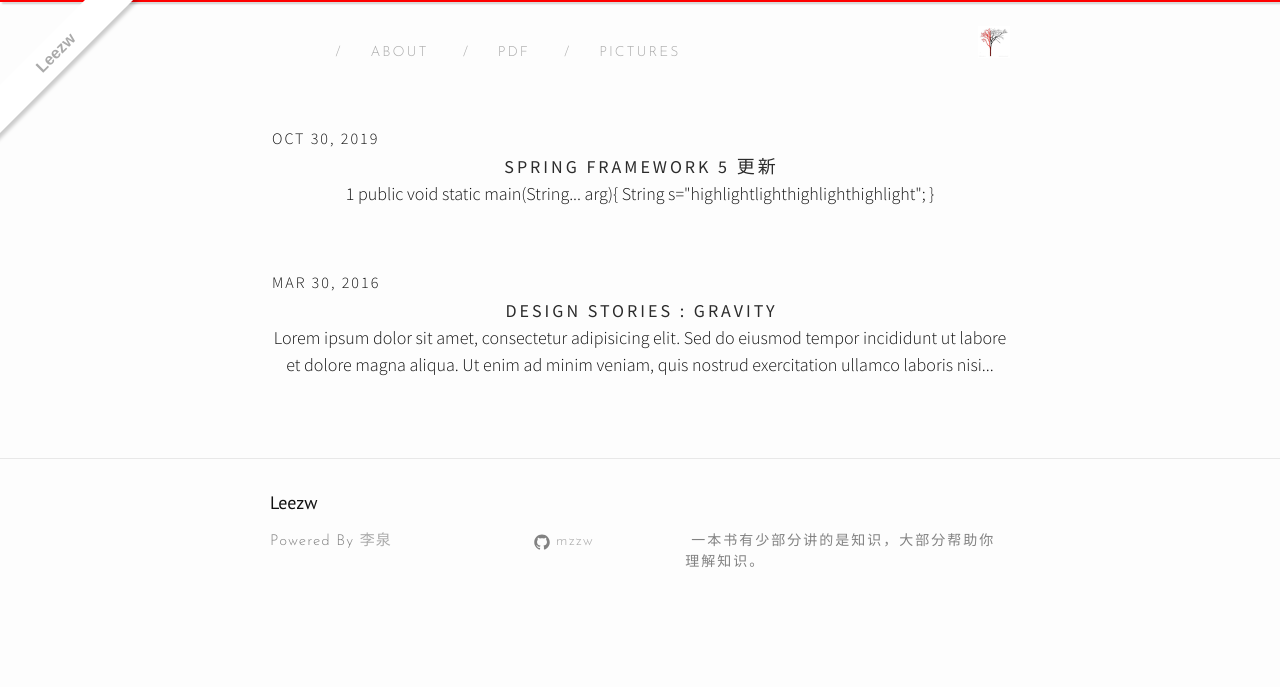
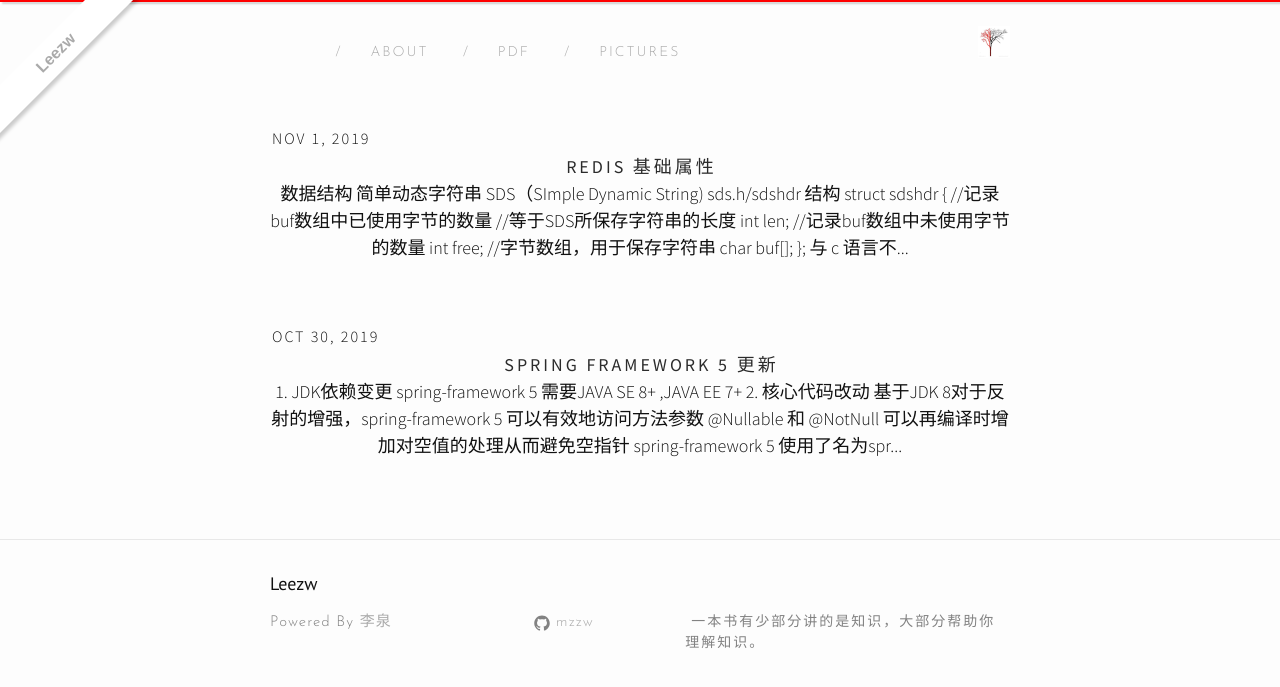
Before and after one commit to quantum-li/quantum-li.github.io, a Jekyll site: the page built from index.html, in a window 1280 px wide. Shown: the top 687 px of the page. Built offline with Jekyll 4.4.1, drawn with Linux system fonts in a browser that asks for light colours; nearby versions of some CDN libraries; the list of posts is cut into pages by our own code; some of the changed lines change nothing that is shown.

Commit message:
2019-11-01 17:03:07

```diff
--- a/_posts/2016-03-30-design-stories.markdown
+++ /dev/null
@@ -1,15 +0,0 @@
----
-layout: post
-title:  "Design Stories : Gravity"
-date:   2016-03-30 19:45:31 +0530
-categories: ["design", "science", "life"]
-author: "Hemang Kumar"
-comments: true
----
-Lorem ipsum dolor sit amet, consectetur adipisicing elit.
-
-Sed do eiusmod tempor incididunt ut labore et dolore magna aliqua. Ut enim ad minim veniam, quis nostrud exercitation ullamco laboris nisi ut aliquip ex ea commodo consequat.
-
- Duis aute irure dolor in reprehenderit in voluptate velit esse cillum dolore eu fugiat nulla pariatur. Excepteur sint occaecat cupidatat non proident, sunt in culpa qui officia deserunt mollit anim id est laborum.
-
-Lorem ipsum dolor sit amet, consectetur adipisicing elit, sed do eiusmod tempor incididunt ut labore et dolore magna aliqua. Ut enim ad minim veniam, quis nostrud exercitation ullamco laboris nisi ut aliquip ex ea commodo consequat. Duis aute irure dolor in reprehenderit in voluptate velit esse cillum dolore eu fugiat nulla pariatur. Excepteur sint occaecat cupidatat non proident, sunt in culpa qui officia deserunt mollit anim id est laborum.
--- a/_posts/2019-10-30-spring-framework-5.md
+++ b/_posts/2019-10-30-spring-framework-5.md
@@ -1,7 +1,17 @@
 ---
 title: Spring Framework 5 更新
+categories:
+- spring
+- java
+- program
 ---
 
-{% highlight java linenos %}
-  public void static main(String... arg){  String s="highlightlighthighlighthighlight"; }
-{% endhighlight ruby %}
+# 1. JDK依赖变更
+* spring-framework 5 需要JAVA SE 8+ ,JAVA EE 7+
+# 2. 核心代码改动
+* 基于JDK 8对于反射的增强，spring-framework 5 可以有效地访问方法参数
+* @Nullable 和 @NotNull 可以再编译时增加对空值的处理从而避免空指针
+* spring-framework 5 使用了名为*spring-jcl*的 Commons Logging 桥模块。新版本将自动检测Log4j 2.x,SLF4J,*[JUL]: java.util.logging 而不需要其他扩展
+
+# 3. 容器改动
+*
--- /dev/null
+++ b/_posts/2019-11-01-redis.md
@@ -0,0 +1,202 @@
+---
+title: Redis 基础属性
+categories:
+- redis
+- database
+- nosql
+- key/value database
+---
+
+# 数据结构
+
+## 简单动态字符串
+
+*SDS（SImple Dynamic String)*
+
+
+### sds.h/sdshdr 结构
+
+{% highlight c %}
+ struct	sdshdr	{
+ //记录buf数组中已使⽤字节的数量
+ //等于SDS所保存字符串的⻓度
+ int len;
+ //记录buf数组中未使用字节的数量
+ int free;
+ //字节数组，⽤于保存字符串
+ char buf[];
+ };
+{% endhighlight %}
+
+### 与 c 语言不同
+
+* 在字符串末尾都保留空字符以兼容传统的c字符串操作
+* 存储字符串长度信息，可以直接获取sds长度。
+* 可以杜绝缓冲区溢出，sds API会检查空间。而string API如果程序员疏忽没分配足够空间会溢出
+* sds修改时会预分配空间避免数据库频繁修改数据时的空间申请。
+>
+如果对 SDS 进行修改之后， SDS 的长度（ 也即是 len 属性的值） 将小于1MB，那么程序分配和 len 属性同样大小的未使用空间， 这时 SDS len 属性的值将和 free 属性的值相同。举个例子， 如果进行修改 之后， SDS 的 len 将变成 13 字节， 那么程序也会分配 13 字节的未使用空间，SDS 的 buf 数组的实际长度将变成 13+ 13+ 1= 27 字节（ 额外的一字节用 于保存空字符）。
+如果对 SDS 进行修改之后，SDS 的长度将大于等于 1MB， 那么程序会分配 1MB 的未使用空间。 举个 例子，如果进行修改之后，SDS的 len 将变成 30MB，那么程序会分配 1MB的未使用空间，SDS的 buf 数组的实际长度将为 30MB+ 1MB+ 1byte。
+* sds二进制安全，sds以二进制方式处理buf内容，而string必须符合某种编码，字符串中不能出现空字符，所以不能保存blob数据。
+* 因为sds也是以空字符结尾，可以兼容部分string原⽣生函数。
+
+## 链表
+
+## 字典
+
+### dict. h/ dict 结构
+
+{% highlight c %}
+ typedef struct dict {
+ // 类型特定函数
+ dictType *type;
+ // 私有数据
+ void *privdata;
+ //哈希表
+ dictht ht[2];
+ //rehash索引
+ //当rehash不在进行时，值为-1
+ in trehashidx;
+ /*	rehashing not in progress if rehashidx == -1*/
+ }	dict;
+{% endhighlight %}
+
+### dict. h/ dictht 结构
+
+{% highlight c %}
+ typedef struct dictht
+ {
+ //哈希表数组
+ dictEntry **table;
+ //哈希表⼤小
+ unsigned long size;
+ //哈希表⼤小掩码，⽤于计算索引值
+ //总是等于size-1
+ unsigned long sizemask;
+ //该哈希表已有节点的数量
+ unsigned long used;
+ }	dictht;
+{% endhighlight %}
+
+{% highlight c %}
+ typedef struct dictEntry
+ {
+ //键
+ void *key;
+ //值
+ union{ void *val;	uint64_	tu64;	int64_	ts64; }	v;
+ //指向下个哈希表节点，形成链表
+ struct	dictEntry *next;
+ } dictEntry;
+{% endhighlight %}
+
+* type 属性是一 个指向 dictType 结构的指针， 每个 dictType 结构保存 了 一簇用于操作特定类型键值对的函数， Redis 会为用途 不同 的字典设置不同的类型特定函数
+* ht 属性是一 个包含两个项的数组，数组中的每个项都是一个dictht 哈希表，一般情况下，字典只使⽤用ht[ 0 ] 哈希表， ht[ 1 ] 哈希表只会在对ht[ 0 ] 哈希表进⾏ rehash 时使用。
+* 除了 ht[ 1 ] 之外，另一个和 rehash 有关的属性就是 rehashidx，它记录了 rehash ⽬前的进度，如果⽬前没有在进⾏ rehash， 那么 它的 值 为- 1。
+
+### rehash
+
+1. 为字典的ht[ 1 ] 哈希表分配空间， 这个哈希表的空间⼤小取决于要执⾏的操作，以及 ht[0 ] 当前包含 的键值对数量（ 也即是 ht[ 0 ]. used 属性的值）：
+  * 如果执⾏的是扩展操作，那么 ht[ 1 ] 的⼤小为第一个 大于等于 ht[ 0 ]. used* 2 的 2 n（ 2的 n 次⽅方 幂）；
+  * 如果执⾏的是收缩操作，那么 ht[ 1 ] 的 ⼤小为第一个大于等于 ht[ 0 ]. used 的 2 n。
+2. 将保存在 ht[ 0 ] 中的所有键值对 rehash 到 ht[ 1 ] 上面： rehash 指的是重新计算键的哈希值和索引值， 然后将键值对放置到 ht[ 1 ] 哈希表的指定位置上。
+> 渐进式rehash
+1） 为 ht[ 1] 分配空间， 让字典同时持有 ht[ 0] 和 ht[ 1] 两个哈希表。
+2） 在字典中维持一个索引计数器变量 rehashidx， 并将它的值设置为 0， 表示 rehash工作正式开始。
+3） 在 rehash 进行期间， 每次对字典 执行添加、 删除、 查找或者更新操作时，程序除了执行指定的操作以外，还会顺带将 ht[ 0] 哈希表在 rehashidx 索引上的所有键值对 rehash 到 ht[ 1]， 当 rehash 工作完成之后，程序将 rehashidx 属性的值增 一。
+4） 随着字典操作的不断 执行， 最终在某 个时间点上，ht[ 0] 的所有键值对都会被rehash 至 ht[ 1]，这时程序将 rehashidx 属性的值设为- 1， 表示 rehash 操作已完成。
+3. 当 ht[ 0 ] 包含的所有键值对都迁移到了 ht[ 1 ] 之后（ ht[ 0 ] 变为 空 表）， 释放 ht[ 0 ]， 将 ht[ 1 ]设置 为 ht[ 0 ]， 并在 ht[ 1 ] 新创 建 一个 空白哈希表，为 下一次 rehash 做准备。当以下 条件中的任意一个 被满足时，程序会自动开始对哈希表执行扩展操作：
+ * 服务器目前没有在执行 BGSAVE 命令或者 BGREWRITEAOF 命令，并且哈希表的负载因子大于等于 1 。
+ * 服务器目前正在执行 BGSAVE 命令或者 BGREWRITEAOF 命令，并且哈希表的负载因⼦大于等于 5 。
+ > 其中哈希表的负载因子可以通过公式： # 负载因子=哈希表已保存 节点 数量/ 哈希表大小 load_ factor = ht[ 0]. used / ht[ 0]. size
+
+## 跳跃表
+
+跳跃表（ skiplist）是⼀ 种有序数据结构，它通过在每个节点中维持多个指向其他节点的指针，从而达到快速访问节点的目的。跳跃表支持平均 O（ logN）、最坏 O（ N）复杂度的节点查找，还可以 通过 顺序性操作来批量处理节点。
+和链表、 字典等数据结构被 广泛地应用在 Redis 内部 不同，Redis 只在两个地⽅用到了跳跃表，一个是 实现有序集合键，另一个是在集群节点中用作内部数据结构，除此之外，跳跃表在 Redis⾥面没有其他 ⽤途。
+
+## 整数集合
+
+{% highlight c %}
+ typedef struct intset{
+ //编码⽅方式
+ uint32_t encoding;
+ //集合包含的元素数量量
+ uint32_t length;
+ //保存元素的数组
+ int8_t	contents[];
+ } intset;
+{% endhighlight %}
+
+每当我们要将⼀个新元素添加到整数集合⾥面，并且新元素的类型比整数集合现有所有元素的类型都要⻓时，整数集合需要先进⾏升级（upgrade），然后才能将新元素添加到整数集合⾥面。升级整数集合并添加新元素共分为三步进行：
+1. 根据新元素的类型，扩展整数集合底层数组的空间⼤小，并为新元素分配空间。
+2. 将底层数组现有的所有元素都转换成与新元素相同的类型，并将类型转换后的元素放置到正确的位
+上，⽽且在放置元素的过程中，需要继续维持底层数组的有序性质不不变。
+3. 将新元素添加到底层数组⾥面。
+
+## 压缩列列表
+
+每个压缩列列表节点由 previous_ entry_ length、 encoding、 content 三个部分组成
+
+### previous_ entry_ length
+
+节点的 previous_ entry_ length 属性以字节为单位，记录了压缩列表中前一 个节点的长度。previous_ entry_ length 属性的长度可以是 1 字节或者 5 字节
+
+### encoding
+
+* 一 字节、 两字节或者五字节长， 值的最高位为 00 、 01 或者 10 的 是字节数组编码： 这种编码表示 节点的 content 属性保存着字节数组， 数组的长度由编码除去最高两位之后的其他位记录；
+* 一 字节长， 值的最高位以 11 开头的是整数编码：这种编码表示节点的 content 属性保存着整数值， 整数值的类型和长度由编码除去最高两位之后的其他位记录；
+
+### content
+
+节点的 content 属性负责保存节点的值，节点值可以是一个字节数组或者整数，值的类型和长度由节点 的 encoding 属性决定。
+*连锁更新*
+要注意的是，尽管连锁更新的复杂度较高，但它真正造成性能问题的几率是很低的：
+* ⾸先，压缩列表里要恰好有多 个连续 的、⻓度介于 250 字节至 253 字节之间的节点，连锁更新才有 可能被引发，在实际 中，这种 情况 并不多见；
+* 其次，即使出现连锁更新，但只要被更新的节点数量不多，就不会对性能造成任何影响：比如说，对 三五个节点进行连锁更新是绝对不会影响性能的；
+
+# 数据库
+
+初始化服务器时会根据dbnum属性来创建N个数据库，数据库在代码中的表现就是一个数组。client通过显示的select X命令来切换数据库。
+
+## 键空间
+
+数据库所有的键值对都保存在reidsDb结构中的字典里在对键值的操作时都要执行一些维护操作如更新hit和miss次数，更新LRU时间，删除过期键等。如果client使用WATCH命令监控了某个键，修改还会标记键为脏键，每次修改更新脏键计数器
+
+## 超时时间
+
+#### SETEX命令只能用于字符串
+
+* EXPIRE<key><ttl>命令⽤于将键key的生存时间设置为ttl秒。
+* PEXPIRE<key><ttl>命令⽤于将键key的生存时间设置为ttl毫秒。
+* EXPIREAT<key><timestamp>命令用于将键key的过期时间设置为timestamp所指定的秒数时间戳。
+* PEXPIREAT<key><timestamp>命令用于将键key的过期时间设置为timestamp所指定的毫秒数时间戳。
+
+redisDb结构的expires字典保存了数据库中所有键的过期时间，我们称这个字典为过期字典：
+
+* 过期字典的键是一个指针，这个指针指向键空间中的某个键对象（也即是某个数据库键）。
+* 过期字典的值是一个longlong类型的整数，这个整数保存了键所指向的数据库键的过期时间——一个毫秒精度的UNIX时间戳。
+
+	定时删除、惰性删除、周期删除中redis使用了惰性删除和周期删除
+生成RDB文件时已过期的键不会处理。载入RDB⽂件时如果是主服务器只会载入未过期的键，如果是从服务器全都载⼊，再由主服务器同步的时候从服务器被清空。
+AOF：当过期键被删除后程序会向AOF文件追加删除命令，已过期的键不会保存到AOF重写文件里
+复制：主服务器再删除过期键时会向从服务器同步删除命令，而从服务器不会⾃己主动删除
+
+
+## 事件
+
+⽂件事件通过实现epoll/kqueue/evport套接字的监听，和时间事件在同一个循环中执行。计算下一个到达的时间事件时间，传入监听的timeout中，避免文件事件阻塞时间事件。redis的时间事件不是非常的准时。
+
+### 文件事件
+
+基于Reactor模式的称为“⽂件事件处理器”的⽹络事件处理器。以单线程的方式运行，通过io多路复用监听多个socket。这样既可以实现高性能的网络通信模型也可以保持redis内部单线程设计的简单性与其他单线程模块对接。
+
+![文件事件处理器](/assets/images/2f4c4d69-1bb9-4448-bd23-abf13a6ad095.png)
+
+*一次完整的客户端与服务器连接*
+![客户端与服务端连接](/assets/images/119fa2ec-304d-4f57-a77f-a592aa7f910a.png)
+
+### 时间事件
+
+所有的时间事件都存放在一个⽆序链表中，时间事件执行器遍历整个链表来选择已到达的事件。
+因为目前Redis服务器只有serverCorn⼀个时间事件，在benchmark模式下也只有两个时间事件，所以⼏乎无影响。
```
Also changed, not shown: assets/images/119fa2ec-304d-4f57-a77f-a592aa7f910a.png (added), assets/images/2f4c4d69-1bb9-4448-bd23-abf13a6ad095.png (added).
